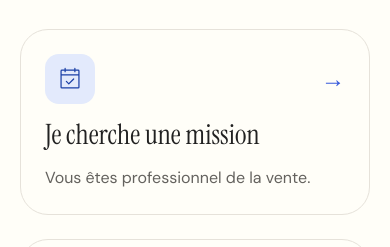
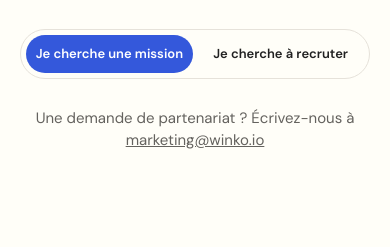
Before and after one commit to Maxplasse/winko-site, an Astro site: page /contact in a window 390 px wide. Shown: the part 319-566 px from the top of the page. Built offline with nearby package versions, Linux system fonts and the light colour scheme; Astro itself is replaced by a stand-in of ours.

Commit message:
Contact mobile : choix en onglets dès l'arrivée, premier onglet ouvert par défaut
Co-Authored-By: Claude Opus 5.5 <noreply@anthropic.com>
Claude-Session: https://claude.ai/code/session_01MQhCmeW9aKC1vTTr4wtAAZ

```diff
--- a/public/css/winko.css
+++ b/public/css/winko.css
@@ -1016,13 +1016,13 @@ textarea.form-modal_input { min-height: 7rem; resize: vertical; }
   .profiles_list { display: flex; gap: 1rem; overflow-x: auto; scroll-snap-type: x mandatory; margin-right: calc(-1 * var(--gutter)); padding-right: var(--gutter); scrollbar-width: none; }
   .profiles_card { flex: 0 0 15rem; scroll-snap-align: start; }
   .profiles_image { height: 15rem; }
-  /* Contact : une fois le choix fait, sélecteur segmenté */
-  .choice_component:not(.is-alone) { align-items: stretch; }
-  .choice_component:not(.is-alone) .choice_list { flex-wrap: nowrap; gap: 0.25rem; padding: 0.3rem; border: 1px solid var(--border-default); border-radius: var(--radius-full); }
-  .choice_component:not(.is-alone) .choice_card { flex: 1 1 0; align-items: center; gap: 0; padding: 0.7rem 0.5rem; border: 0; border-radius: var(--radius-full); background-color: transparent; opacity: 1; }
-  .choice_component:not(.is-alone) .choice_card.is-active { background-color: var(--accent-default); color: var(--text-inverse); }
-  .choice_component:not(.is-alone) .choice_top, .choice_component:not(.is-alone) .choice_card p { display: none; }
-  .choice_component:not(.is-alone) .choice_card .heading-style-h3 { font-family: var(--font-text); font-size: 0.8125rem; font-weight: 600; line-height: 1.2; text-align: center; }
+  /* Contact : sélecteur segmenté (onglets) dès l'arrivée sur la page */
+  .choice_component, .choice_component.is-alone { align-items: stretch; padding-bottom: 2rem; }
+  .choice_component .choice_list { flex-wrap: nowrap; gap: 0.25rem; padding: 0.3rem; border: 1px solid var(--border-default); border-radius: var(--radius-full); }
+  .choice_component .choice_card, .choice_component .choice_card.is-muted { flex: 1 1 0; align-items: center; gap: 0; padding: 0.7rem 0.5rem; border: 0; border-radius: var(--radius-full); background-color: transparent; opacity: 1; }
+  .choice_component .choice_card.is-active { background-color: var(--accent-default); color: var(--text-inverse); }
+  .choice_component .choice_top, .choice_component .choice_card p { display: none; }
+  .choice_component .choice_card .heading-style-h3 { font-family: var(--font-text); font-size: 0.8125rem; font-weight: 600; line-height: 1.2; text-align: center; }
   /* Footer : liens sur deux colonnes, mentions en bas */
   /* LP · carte vitrée plus large, texte réduit ; boutons centrés alignés à gauche */
   .hero-event_card { left: 1.5rem; width: calc(100% - 3rem); }
--- a/public/js/winko.js
+++ b/public/js/winko.js
@@ -51,7 +51,10 @@
         show(key, true);
       });
     });
-    show(location.hash.slice(1), false);
+    // Sur mobile, le choix s'affiche en onglets : le premier (« Je cherche une mission ») est ouvert par défaut.
+    var initial = location.hash.slice(1);
+    if (!initial && isMobile() && options[0]) initial = options[0].getAttribute('data-contact-option');
+    show(initial, false);
     window.addEventListener('hashchange', function () { show(location.hash.slice(1), true); });
   }
 
```
